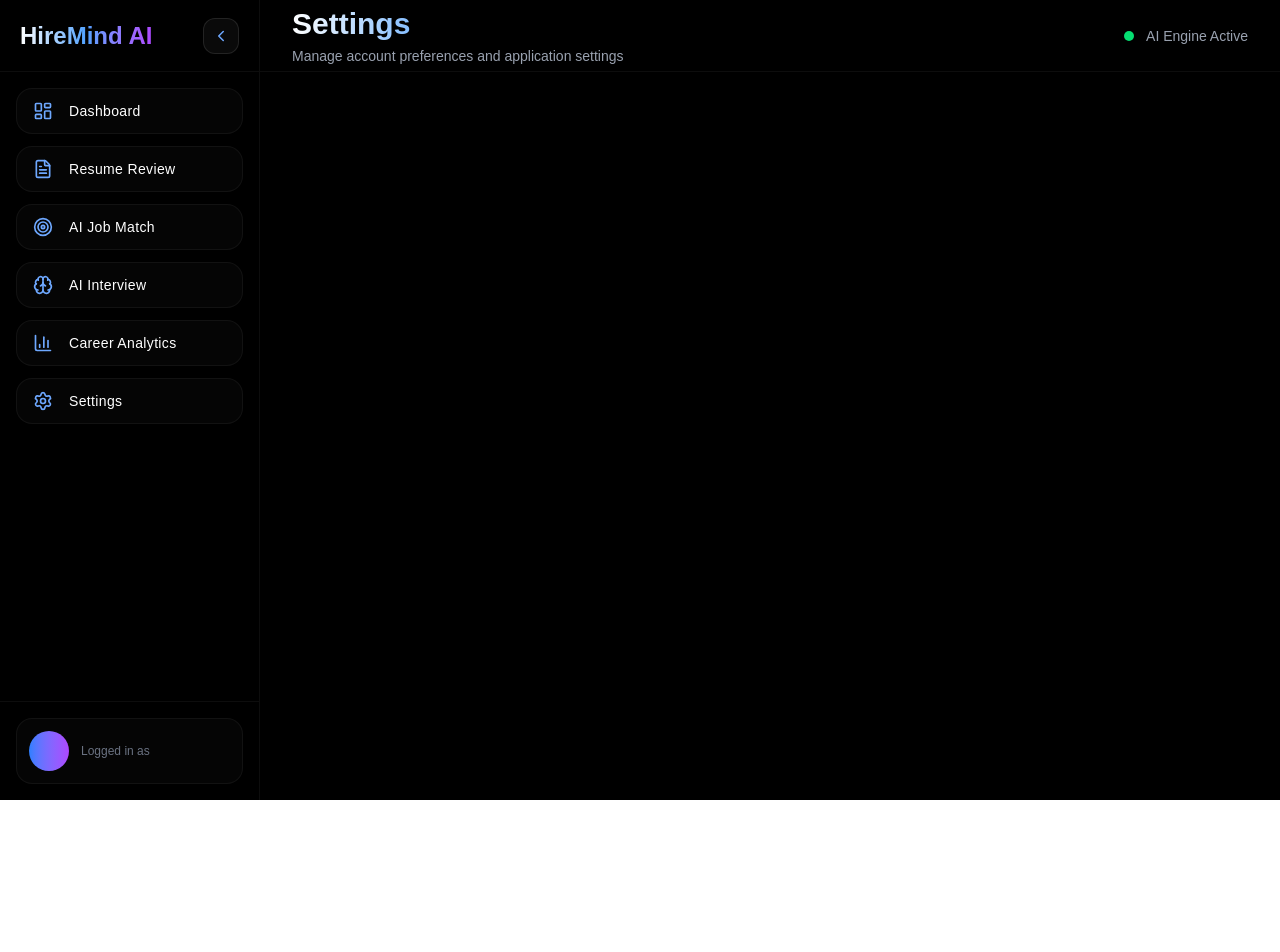
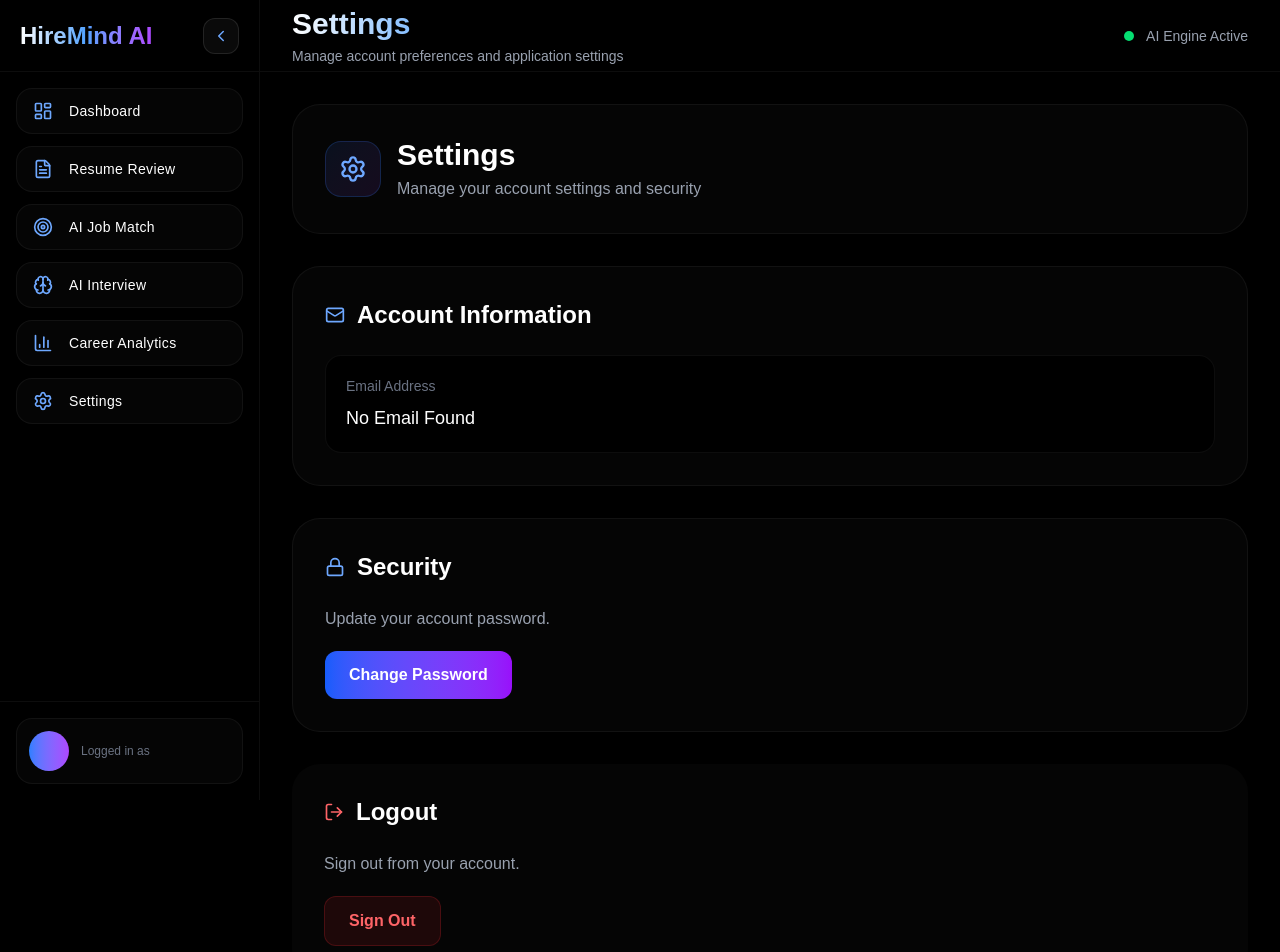
Before and after one commit to yashrajagawane/hiremind-ai, a Next.js app in the folder frontend/: page /settings in a window 1280 px wide. Shown: the top 952 px of the page. Before the commit the page ends 800 px from the top, so only its background shows below. Built offline with nearby package versions, Linux system fonts and the light colour scheme.

Commit message:
Added settings page

```diff
--- a/frontend/src/app/(main)/settings/page.tsx
+++ b/frontend/src/app/(main)/settings/page.tsx
@@ -1,8 +1,5 @@
-export default function SettingsPage() {
+import SettingsPage from "../../../components/SettingsPage";
 
-  return (
-
-    <div className="text-white p-8">
-    </div>
-  );
+export default function Page() {
+  return <SettingsPage />;
 }
--- /dev/null
+++ b/frontend/src/components/SettingsPage.tsx
@@ -0,0 +1,253 @@
+"use client";
+
+import { useState } from "react";
+import { Mail, Lock, LogOut, Settings } from "lucide-react";
+import { useRouter } from "next/navigation";
+
+export default function SettingsPage() {
+  const router = useRouter();
+
+  const [showMessage, setShowMessage] =
+    useState(false);
+
+  const handlePasswordChange =
+    () => {
+      setShowMessage(true);
+
+      setTimeout(() => {
+        setShowMessage(false);
+      }, 3000);
+    };
+
+  const handleLogout = () => {
+    localStorage.removeItem("token");
+    localStorage.removeItem("user");
+
+    router.push("/login");
+  };
+
+  const userEmail =
+    typeof window !== "undefined"
+      ? JSON.parse(
+          localStorage.getItem(
+            "user"
+          ) || "{}"
+        )?.email ||
+        "No Email Found"
+      : "";
+
+  return (
+    <div className="space-y-8">
+      {/* Header */}
+
+      <div
+        className="
+        bg-[#050505]
+        border border-white/5
+        rounded-[28px]
+        p-8
+      "
+      >
+        <div className="flex items-center gap-4">
+          <div
+            className="
+            w-14 h-14
+            rounded-2xl
+            bg-gradient-to-br
+            from-blue-500/10
+            to-purple-500/10
+            border border-blue-500/20
+            flex items-center justify-center
+          "
+          >
+            <Settings
+              size={28}
+              className="text-[#6EA8FF]"
+            />
+          </div>
+
+          <div>
+            <h2
+              className="
+              text-3xl
+              font-bold
+              text-white
+            "
+            >
+              Settings
+            </h2>
+
+            <p className="text-gray-400 mt-1">
+              Manage your account
+              settings and security
+            </p>
+          </div>
+        </div>
+      </div>
+
+      {/* Account Info */}
+
+      <div
+        className="
+        bg-[#050505]
+        border border-white/5
+        rounded-[28px]
+        p-8
+      "
+      >
+        <div className="flex items-center gap-3 mb-6">
+          <Mail
+            size={20}
+            className="text-[#6EA8FF]"
+          />
+
+          <h3
+            className="
+            text-2xl
+            font-bold
+            text-white
+          "
+          >
+            Account Information
+          </h3>
+        </div>
+
+        <div
+          className="
+          bg-black
+          border border-white/5
+          rounded-2xl
+          p-5
+        "
+        >
+          <p className="text-gray-500 text-sm">
+            Email Address
+          </p>
+
+          <h4
+            className="
+            text-white
+            text-lg
+            font-medium
+            mt-2
+          "
+          >
+            {userEmail}
+          </h4>
+        </div>
+      </div>
+
+      {/* Security */}
+
+      <div
+        className="
+        bg-[#050505]
+        border border-white/5
+        rounded-[28px]
+        p-8
+      "
+      >
+        <div className="flex items-center gap-3 mb-6">
+          <Lock
+            size={20}
+            className="text-[#6EA8FF]"
+          />
+
+          <h3
+            className="
+            text-2xl
+            font-bold
+            text-white
+          "
+          >
+            Security
+          </h3>
+        </div>
+
+        <p className="text-gray-400 mb-5">
+          Update your account
+          password.
+        </p>
+
+        <button
+          onClick={
+            handlePasswordChange
+          }
+          className="
+          px-6
+          py-3
+          rounded-xl
+          bg-gradient-to-r
+          from-blue-600
+          to-purple-600
+          text-white
+          font-semibold
+          hover:scale-[1.02]
+          transition-all
+        "
+        >
+          Change Password
+        </button>
+
+        {showMessage && (
+          <div
+            className="
+            mt-4
+            text-[#8BB8FF]
+          "
+          >
+            Coming Soon...
+          </div>
+        )}
+      </div>
+
+      {/* Logout */}
+
+      <div
+        className="
+        bg-[#050505]
+        rounded-[28px]
+        p-8
+        "
+        >
+        <div className="flex items-center gap-3 mb-6">
+          <LogOut
+            size={20}
+            className="text-red-400"
+          />
+
+          <h3
+            className="
+            text-2xl
+            font-bold
+            text-white
+          "
+          >
+            Logout
+          </h3>
+        </div>
+
+        <p className="text-gray-400 mb-5">
+          Sign out from your account.
+        </p>
+
+        <button
+          onClick={handleLogout}
+          className="
+          px-6
+          py-3
+          rounded-xl
+          bg-red-500/10
+          border border-red-500/20
+          text-red-400
+          font-semibold
+          hover:bg-red-500/20
+          transition-all
+        "
+        >
+          Sign Out
+        </button>
+      </div>
+    </div>
+  );
+}
```
